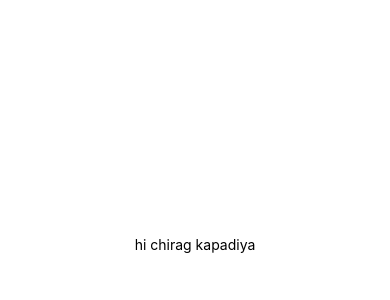
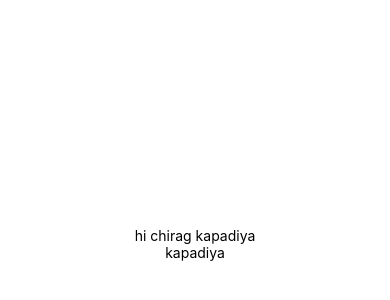
Before and after one commit to ChiragKapadiya1998/Blog, a React Native app: screen / in a window 390 px wide. Shown: the part 178-478 px from the top of the page. Built offline with nearby package versions, Linux system fonts and the light colour scheme.

Commit message:
fix:app js ma add to  text

```diff
--- a/App.js
+++ b/App.js
@@ -6,6 +6,7 @@ export default function App() {
   return (
     <View style={styles.container}>
       <Text>hi chirag kapadiya</Text>
+      <Text>kapadiya</Text>
 
     </View>
   );
```
